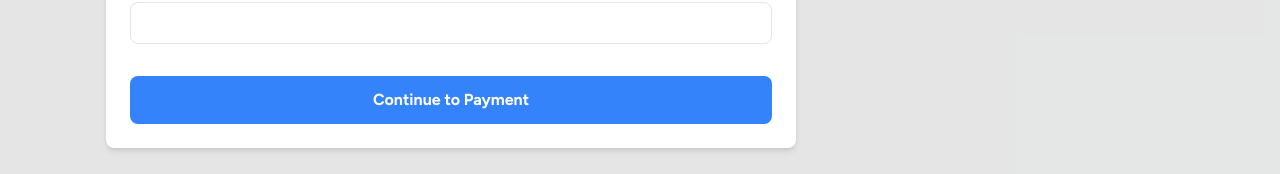
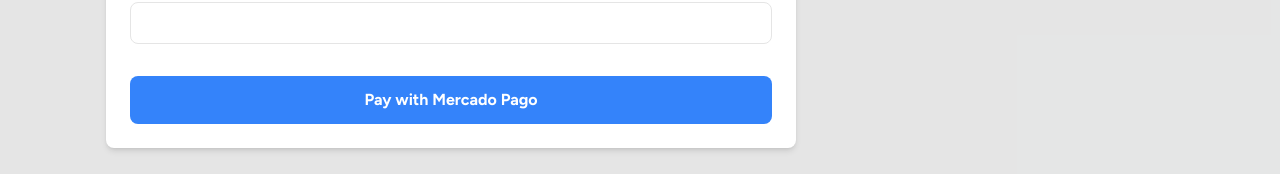
Before and after one commit to nashimz/react-ecommerce, a React (Vite) app in the folder Majors Shop/: page /checkout in a window 1280 px wide. Shown: the part 474-648 px from the top of the page. Built offline with nearby package versions, Linux system fonts and the light colour scheme; no server answers.

Commit message:
Updating checkout view to use mercadopago

```diff
--- a/Majors Shop/src/components/Checkout.jsx
+++ b/Majors Shop/src/components/Checkout.jsx
@@ -1,17 +1,18 @@
 import { useState } from "react";
 import { useCart } from "../hooks/useCart";
 import { useAuth } from "../hooks/useAuth";
-
 import { createPaymentPreference } from "../services/paymentService.js";
 import { useModal } from "./modal/ModalContext";
+
 export default function Checkout() {
   const { cart } = useCart();
   const { user } = useAuth();
-  const [setLoading] = useState(false);
-
   const { showModal } = useModal();
 
-  // Estado del formulario con datos pre-cargados del usuario
+  // Corregido: declaración correcta de estado para loading
+  const [loading, setLoading] = useState(false);
+
+  // Estado del formulario
   const [formData, setFormData] = useState({
     name: user?.name || "",
     surname: user?.surname || "",
@@ -21,6 +22,7 @@
     zipCode: "",
   });
 
+  // Cálculo del total
   const total = cart
     .reduce((sum, item) => {
       const price = Number(item.product.discountedPrice || item.product.price);
@@ -34,17 +36,23 @@
 
   const handleSubmit = async (e) => {
     e.preventDefault();
+    if (cart.length === 0) {
+      showModal("Your cart is empty");
+      return;
+    }
+
     setLoading(true);
 
     try {
-      // 1. Enviar los datos del formulario y obtener la preferencia
-      // Nota: Si tu backend crea una dirección nueva, pasa el formData.
-      // Si ya tienes un ID de dirección, pásalo directamente.
+      // 1. Llamada al servicio con los datos del usuario y el formulario
+      // Enviamos el formData para que el backend pueda registrar la dirección
       const result = await createPaymentPreference(user.id, formData);
 
-      // 2. Redirigir a Mercado Pago usando el initPoint recibido
+      // 2. Redirección externa a Mercado Pago
       if (result.initPoint) {
         window.location.href = result.initPoint;
+      } else {
+        throw new Error("No payment link received");
       }
     } catch (error) {
       showModal(error.message || "Error al procesar el pago");
@@ -141,11 +149,17 @@
               />
             </div>
 
+            {/* Botón dinámico según el estado de carga */}
             <button
               type="submit"
-              className="sm:col-span-2 bg-add-cart text-white font-bold p-3 rounded-md mt-4 hover:brightness-90 transition-all"
+              disabled={loading}
+              className={`sm:col-span-2 text-white font-bold p-3 rounded-md mt-4 transition-all ${
+                loading
+                  ? "bg-gray-400 cursor-not-allowed"
+                  : "bg-add-cart hover:brightness-90"
+              }`}
             >
-              Continue to Payment
+              {loading ? "Processing Order..." : "Pay with Mercado Pago"}
             </button>
           </form>
         </div>
```
